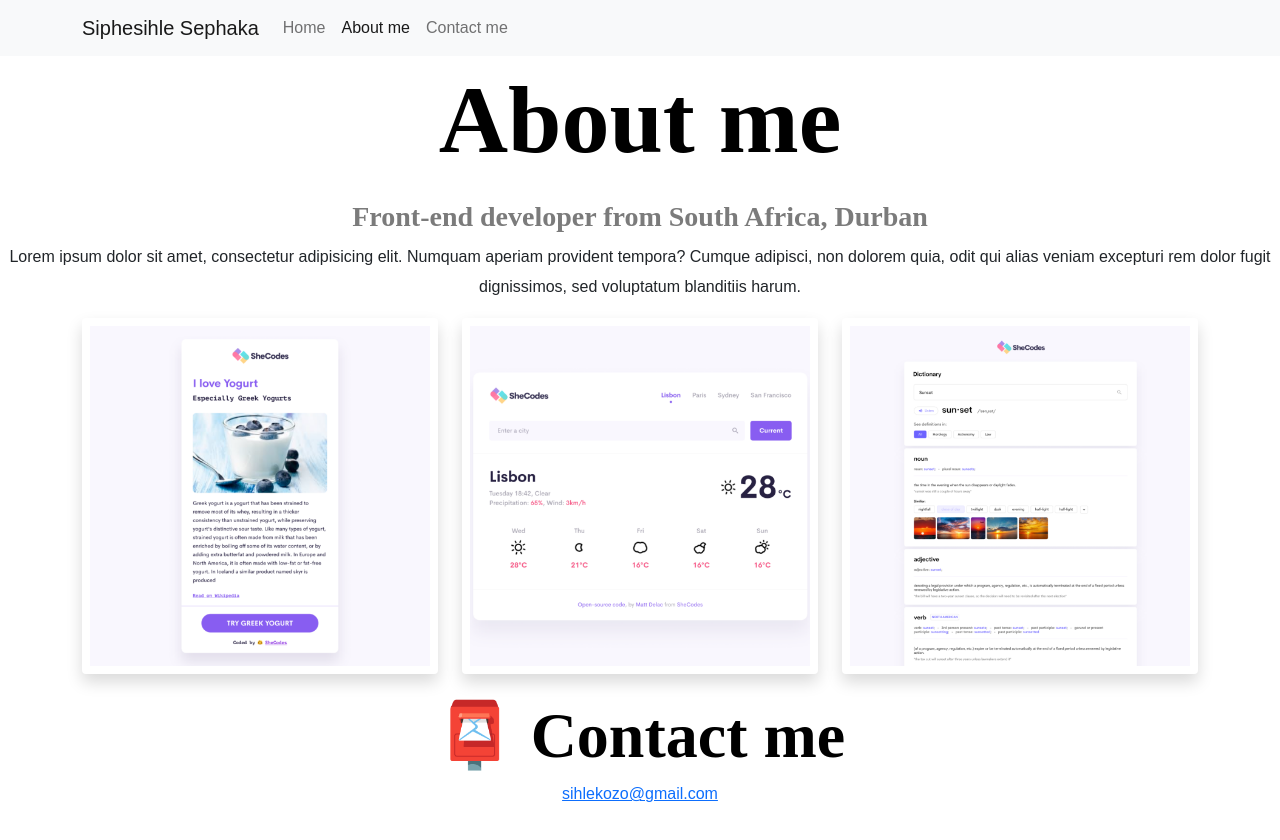
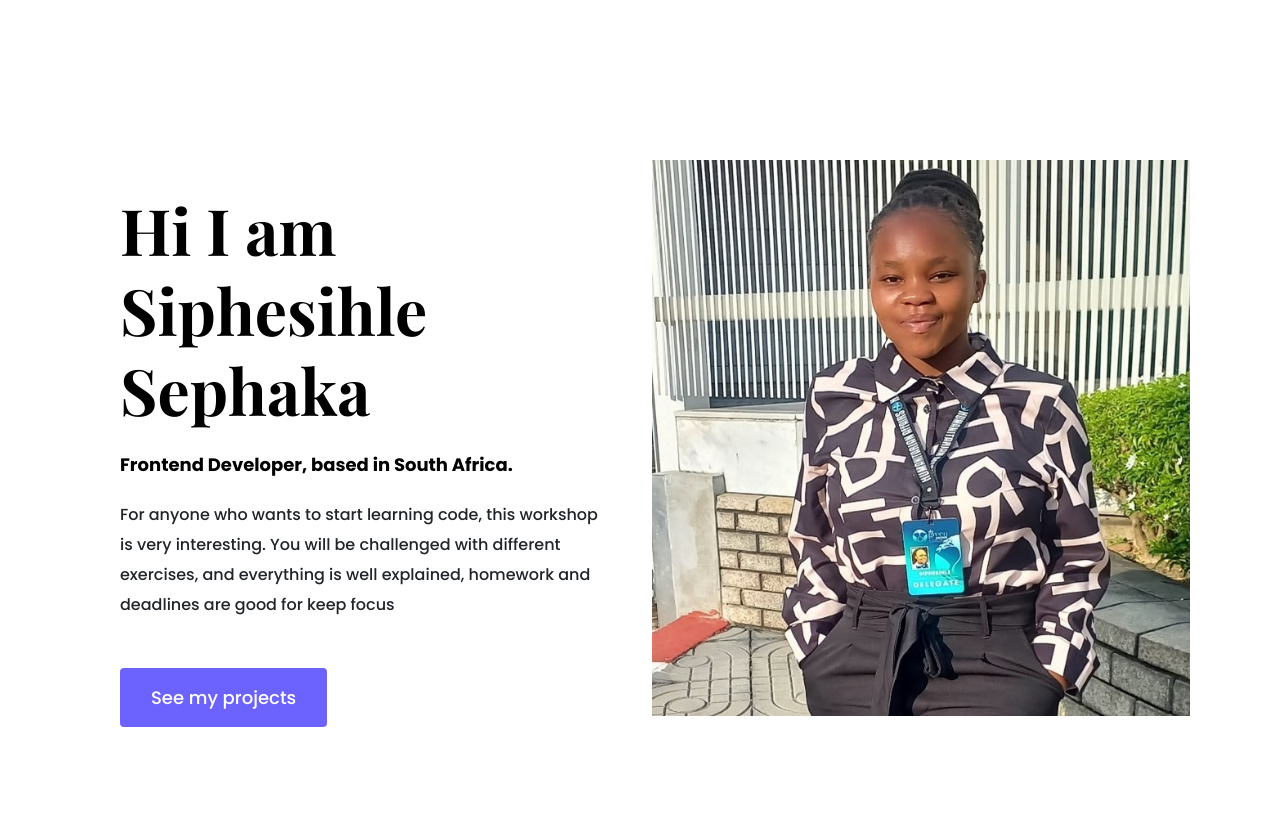
Before and after one commit to SiphesihleSephaka/Fontawesome-bootstrap-code, a plain HTML site: page about.html in a window 1280 px wide. Drawn offline with nearby package versions, Linux system fonts and the light colour scheme.

Commit message:
edited the project

```diff
--- a/about.html
+++ b/about.html
@@ -1,125 +1,54 @@
 <!DOCTYPE html>
 <html lang="en">
   <head>
-    <script
-      type="text/javascript"
-      src="https://codesandbox.io/public/sse-hooks/sse-hooks.7a01a0f7b828579aff40884fc77e13bc.js"
-    ></script>
-    <script
-      type="text/javascript"
-      src="https://codesandbox.io/static/js/banner.d9cb10a38.js"
-    ></script>
-
     <meta charset="UTF-8" />
     <meta http-equiv="X-UA-Compatible" content="IE=edge" />
     <meta name="viewport" content="width=device-width, initial-scale=1.0" />
+    <title>Portfolio</title>
+
     <link
       href="https://cdn.jsdelivr.net/npm/bootstrap@5.0.0-beta2/dist/css/bootstrap.min.css"
       rel="stylesheet"
       integrity="sha384-BmbxuPwQa2lc/FVzBcNJ7UAyJxM6wuqIj61tLrc4wSX0szH/Ev+nYRRuWlolflfl"
       crossorigin="anonymous"
     />
+    <link rel="preconnect" href="https://fonts.gstatic.com" />
+    <link
+      href="https://fonts.googleapis.com/css2?family=Playfair+Display:wght@700&family=Poppins:wght@500;700&display=swap"
+      rel="stylesheet"
+    />
+    <link rel="stylesheet" href="styles/index.css" />
+
     <script
       src="https://cdn.jsdelivr.net/npm/bootstrap@5.0.0-beta2/dist/js/bootstrap.bundle.min.js"
       integrity="sha384-b5kHyXgcpbZJO/tY9Ul7kGkf1S0CWuKcCD38l8YkeH8z8QjE0GmW1gYU5S9FOnJ0"
       crossorigin="anonymous"
     ></script>
-    <link rel="stylesheet" href="styles/index.css" />
-    <title>About me - Siphesihle Sephaka</title>
-    <meta
-      name="description"
-      content="About Matt Delac, a front-end developer based in Europe"
-    />
+    <script
+      src="https://kit.fontawesome.com/ddc3ee268a.js"
+      crossorigin="anonymous"
+    ></script>
   </head>
   <body>
-    <nav class="navbar navbar-expand-lg navbar-light bg-light fixed-top">
-      <div class="container">
-        <a class="navbar-brand" href="/" title="Homepage">Siphesihle Sephaka</a>
-        <button
-          class="navbar-toggler"
-          type="button"
-          data-bs-toggle="collapse"
-          data-bs-target="#navbarNav"
-          aria-controls="navbarNav"
-          aria-expanded="false"
-          aria-label="Toggle navigation"
-        >
-          <span class="navbar-toggler-icon"></span>
-        </button>
-        <div class="collapse navbar-collapse" id="navbarNav">
-          <ul class="navbar-nav">
-            <li class="nav-item">
-              <a class="nav-link" aria-current="page" href="/" tilte="Homepage"
-                >Home</a
-              >
-            </li>
-            <li class="nav-item">
-              <a
-                class="nav-link active"
-                href="/about.html"
-                title="About Matt Delac"
-                >About me</a
-              >
-            </li>
-            <li class="nav-item">
-              <a
-                class="nav-link"
-                href="/about.html#contact"
-                title="Contact Matt Delac"
-                >Contact me</a
-              >
-            </li>
-          </ul>
+    <div class="about-section container">
+      <div class="row">
+        <div class="col-lg-6">
+          <div class="about-section-content">
+            <h1 class="mb-4">Hi I am Siphesihle Sephaka</h1>
+            <h2 class="mb-4">Frontend Developer, based in South Africa.</h2>
+            <p class="mb-5">
+              For anyone who wants to start learning code, this workshop is very
+              interesting. You will be challenged with different exercises, and
+              everything is well explained, homework and deadlines are good for
+              keep focus
+            </p>
+            <a href="#" class="btn btn-branding">See my projects</a>
+          </div>
         </div>
-      </div>
-    </nav>
-    <h1 class="text-center mt-5">About me</h1>
-    <div class="dev">
-      <h3 class="text-center">Front-end developer from South Africa, Durban</h3>
-    </div>
-    <div class="about-paragraphs text-center">
-      <p>
-        Lorem ipsum dolor sit amet, consectetur adipisicing elit. Numquam
-        aperiam provident tempora? Cumque adipisci, non dolorem quia, odit qui
-        alias veniam excepturi rem dolor fugit dignissimos, sed voluptatum
-        blanditiis harum.
-      </p>
-    </div>
-    <div class="container">
-      <div class="row">
-        <div class="col-sm-4">
-          <img
-            src="pics/yogurt.png"
-            class="img-fluid p-2 mb-4 shadow rounded"
-            alt="Yoga project"
-          />
-        </div>
-        <div class="col-sm-4">
-          <img
-            src="pics/weather.png"
-            class="img-fluid p-2 mb-4 shadow rounded"
-            alt="Weather project"
-          />
-        </div>
-        <div class="col-sm-4">
-          <img
-            src="pics/dictionery.png"
-            class="img-fluid p-2 mb-4 shadow rounded"
-            alt="Yogurt project"
-          />
+        <div class="col-lg-6">
+          <img src="pics/formal picture.jpg" alt="" class="img-fluid" />
         </div>
       </div>
     </div>
-    <div class="contact mb-5">
-      <h2 id="contact">📮 Contact me</h2>
-      <a href="siphe:[sihlekozo@gmail.com]" class="email-link">
-        sihlekozo@gmail.com
-      </a>
-
-      <script
-        data-cfasync="false"
-        src="/cdn-cgi/scripts/5c5dd728/cloudflare-static/email-decode.min.js"
-      ></script>
-    </div>
   </body>
 </html>
--- a/styles/index.css
+++ b/styles/index.css
@@ -48,6 +48,25 @@ p {
   font-size: 24px;
   line-height: 2;
 }
+
+.about-section {
+  padding: 160px 20px;
+}
+
+.about-section h1 {
+  font-size: 64px;
+  line-height: 80px;
+}
+
+.about-section h2 {
+  font-size: 18px;
+  font-family: var(--default-font-family);
+}
+
+.about-section-content {
+  margin: 30px;
+}
+
 .btn-branding {
   background-color: var(--branding-color);
   border-radius: 4px;
```
Also changed, not shown: pics/formal picture.jpg (added).
